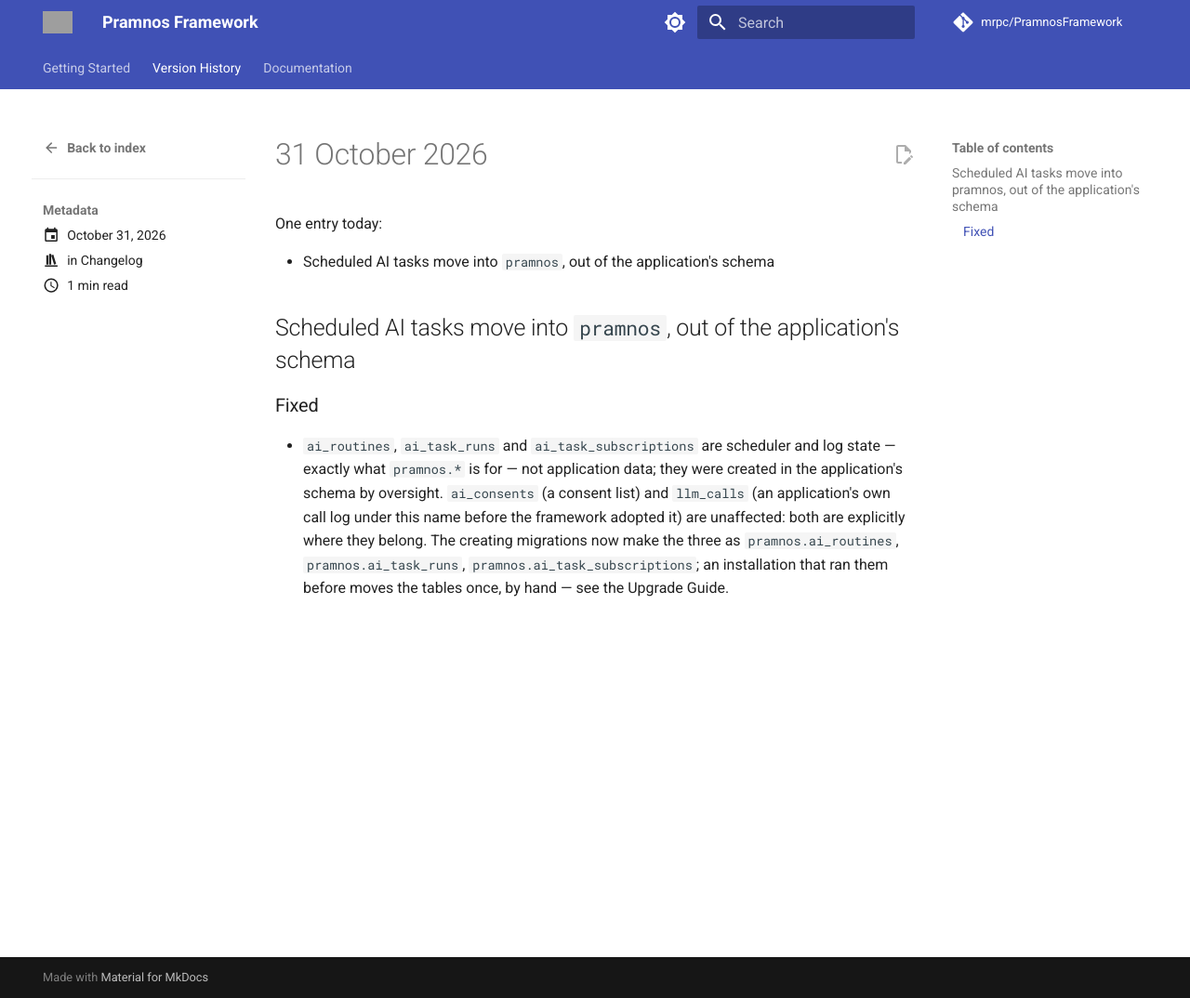
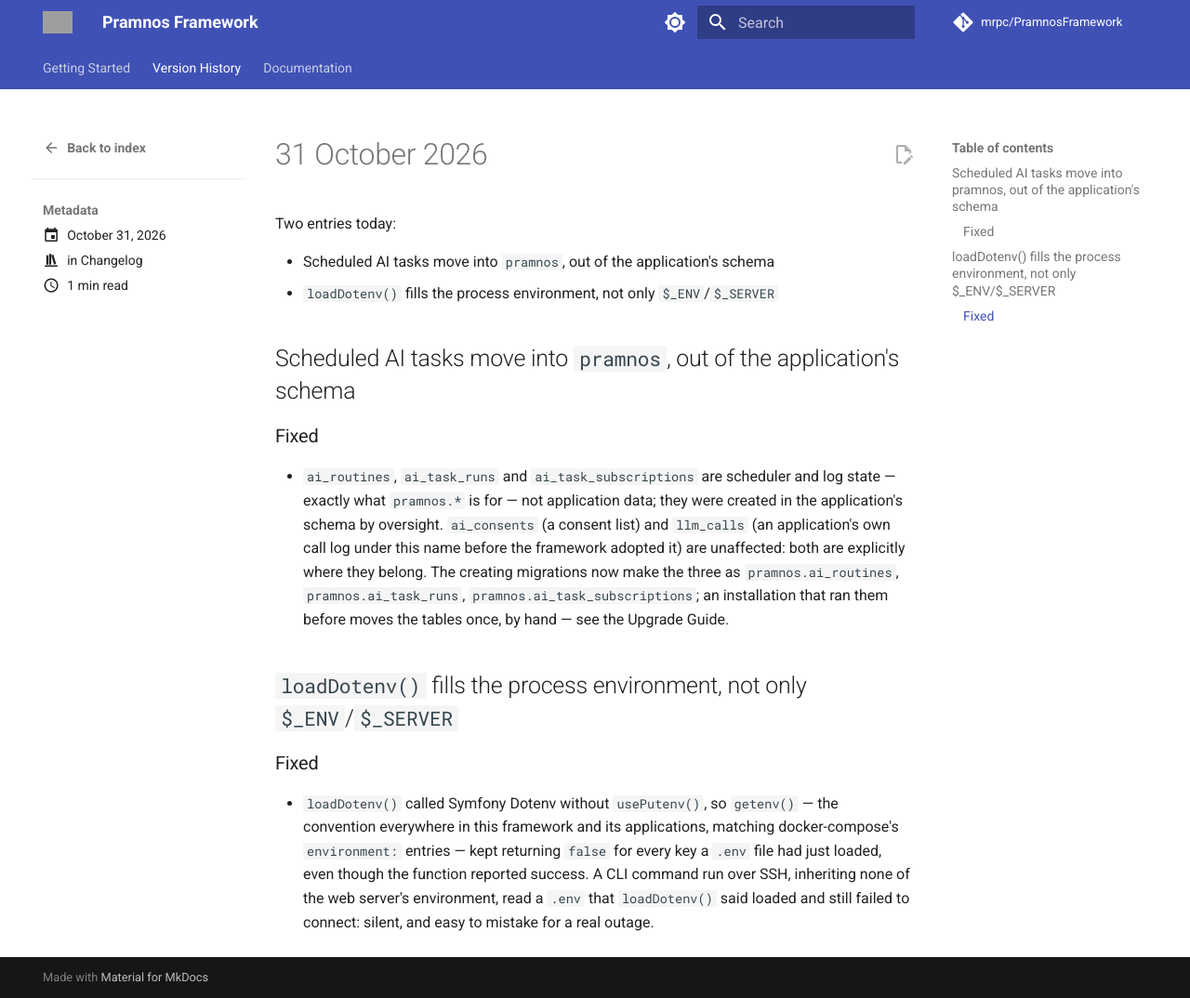
Before and after one commit to mrpc/PramnosFramework, an MkDocs documentation site: the page built from docs/version-history/posts/2026-10-31.md, in a window 1280 px wide and 1074 px high. Shown: the whole window at 93% size. Built offline with MkDocs 1.6.1 and Material for MkDocs 9.7.7, drawn with Linux system fonts in a browser that asks for light colours; comment, search, counter and statistics services are not loaded; grey boxes are pictures that could not be loaded.

Commit message:
fix(bootstrap): loadDotenv() fills getenv(), not only $_ENV/$_SERVER
Without usePutenv(), Symfony Dotenv left getenv() returning false for every
key a .env file had just loaded, even though loadDotenv() reported success.
Hit on nannuka: a CLI command over SSH inherits none of the web server's
environment, read a .env that loadDotenv() said loaded, and still failed to
connect — silent, and easy to mistake for a real outage. Reported by
nannuka-d8.

```diff
--- a/docs/version-history/posts/2026-10-31.md
+++ b/docs/version-history/posts/2026-10-31.md
@@ -5,9 +5,10 @@
 
 # 31 October 2026
 
-One entry today:
+Two entries today:
 
 - Scheduled AI tasks move into `pramnos`, out of the application's schema
+- `loadDotenv()` fills the process environment, not only `$_ENV`/`$_SERVER`
 
 <!-- more -->
 
@@ -22,3 +23,14 @@
   they belong. The creating migrations now make the three as `pramnos.ai_routines`,
   `pramnos.ai_task_runs`, `pramnos.ai_task_subscriptions`; an installation that ran them before
   moves the tables once, by hand — see the Upgrade Guide.
+
+## `loadDotenv()` fills the process environment, not only `$_ENV`/`$_SERVER`
+
+### Fixed
+
+- `loadDotenv()` called Symfony Dotenv without `usePutenv()`, so `getenv()` — the convention
+  everywhere in this framework and its applications, matching docker-compose's `environment:`
+  entries — kept returning `false` for every key a `.env` file had just loaded, even though the
+  function reported success. A CLI command run over SSH, inheriting none of the web server's
+  environment, read a `.env` that `loadDotenv()` said loaded and still failed to connect:
+  silent, and easy to mistake for a real outage.
```
Also changed, not shown: docs/Pramnos_Environment_Variables_Guide.md (+3 -0 lines), 2 other files.
